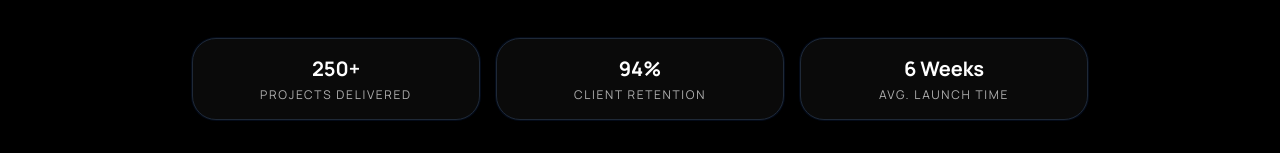
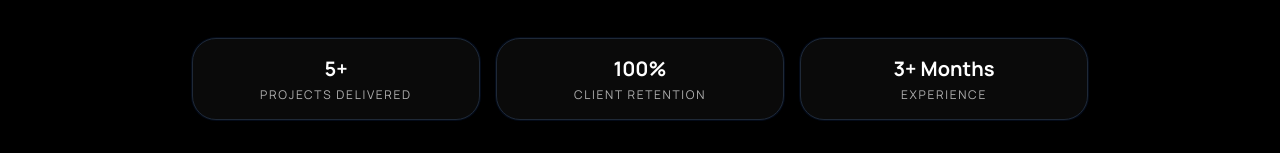
Before and after one commit to rithanr5127/INNOVATE-GRAPHICZ, a React (Vite) app: page / in a window 1280 px wide. Shown: the part 484-637 px from the top of the page. Built offline with nearby package versions, Linux system fonts and the light colour scheme.

Commit message:
Update components - Modified Hero and Portfolio components

```diff
--- a/src/components/Hero.tsx
+++ b/src/components/Hero.tsx
@@ -2,9 +2,9 @@ import { MapPin, Sparkles, Zap } from "lucide-react";
 
 const Hero = () => {
   const metrics = [
-    { label: "Projects Delivered", value: "250+" },
-    { label: "Client Retention", value: "94%" },
-    { label: "Avg. Launch Time", value: "6 Weeks" },
+    { label: "Projects Delivered", value: "5+" },
+    { label: "Client Retention", value: "100%" },
+    { label: "Experience", value: "3+ Months" },
   ];
 
   return (
--- a/src/components/Portfolio.tsx
+++ b/src/components/Portfolio.tsx
@@ -1,12 +1,12 @@
 import { ArrowUpRight } from "lucide-react";
 
 const projects = [
-  { title: "Creative Agency", category: "Brand Building", image: "https://images.unsplash.com/photo-1560472354-b33ff0c44a43?w=600&h=400&fit=crop" },
-  { title: "Tech Startup", category: "Website Development", image: "https://images.unsplash.com/photo-1551288049-bebda4e38f71?w=600&h=400&fit=crop" },
-  { title: "E-commerce Platform", category: "Tech Solutions", image: "https://images.unsplash.com/photo-1551288049-bebda4e38f71?w=600&h=400&fit=crop" },
-  { title: "Marketing Campaign", category: "Growth Marketing", image: "https://images.unsplash.com/photo-1460925895917-afdab827c52f?w=600&h=400&fit=crop" },
-  { title: "Brand Identity", category: "Creative Studio", image: "https://images.unsplash.com/photo-1560472354-b33ff0c44a43?w=600&h=400&fit=crop" },
-  { title: "Performance Analytics", category: "Performance Boost", image: "https://images.unsplash.com/photo-1551288049-bebda4e38f71?w=600&h=400&fit=crop" },
+  { title: "Creative Agency", category: "Brand Building", image: "..." },
+  { title: "Tech Startup", category: "Website Development", image: "..." },
+  { title: "E-commerce Platform", category: "Tech Solutions", image: "..." },
+  { title: "Marketing Campaign", category: "Growth Marketing", image: "..." },
+  { title: "Brand Identity", category: "Creative Studio", image: "..." },
+  { title: "Performance Analytics", category: "Performance Boost", image: "..." },
 ];
 
 const Portfolio = () => {
```
